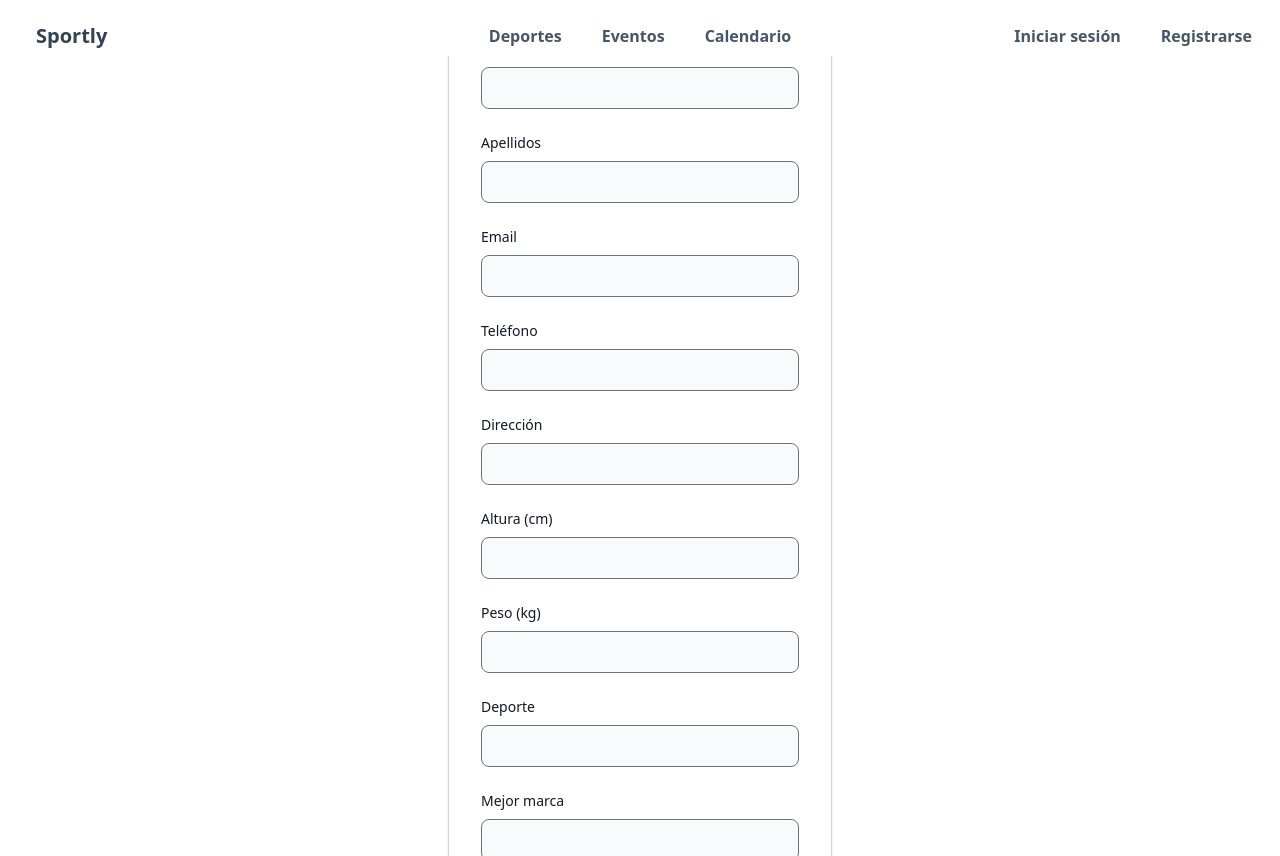
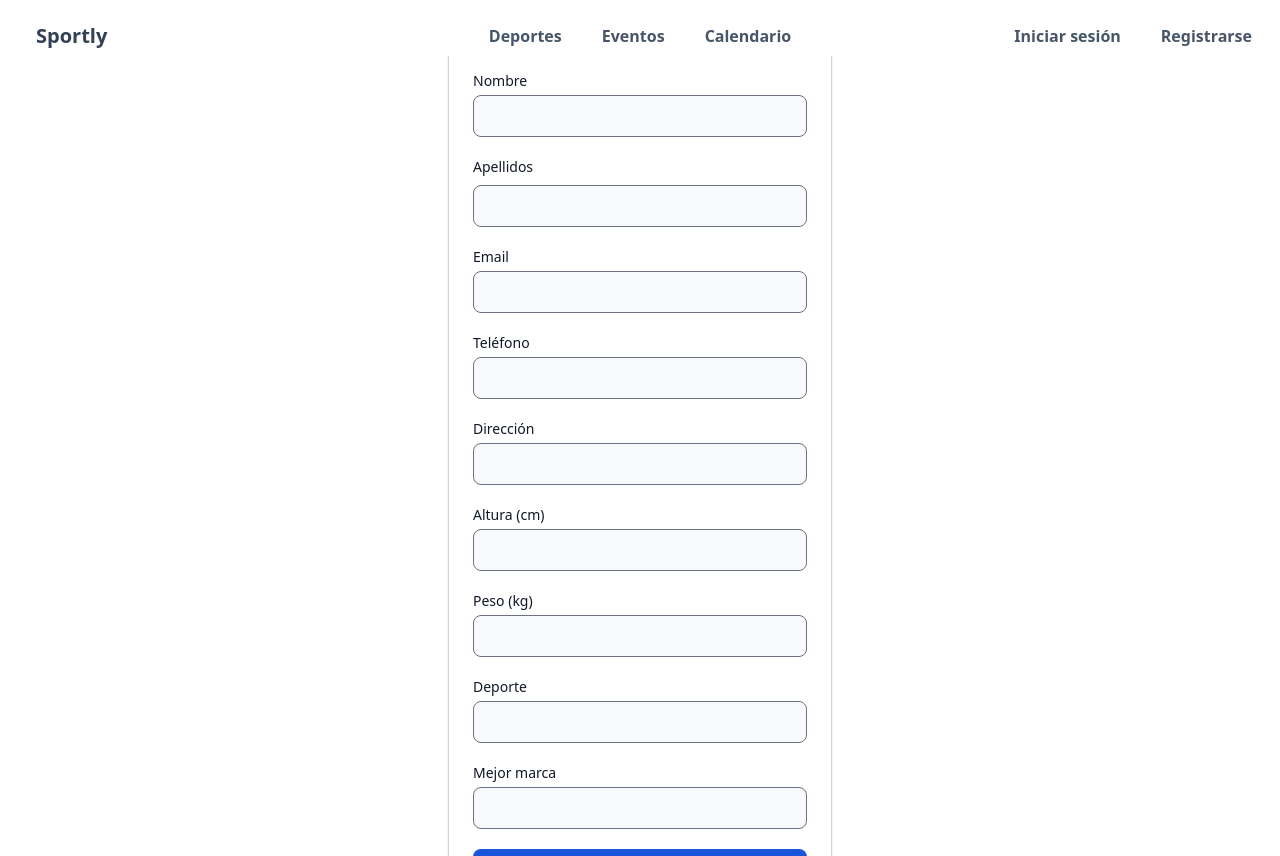
Before and after one commit to jorgebueno7/trabajo-fin-grado, a React (Vite) app in the folder client/: page /update-profile in a window 1280 px wide. Built offline with nearby package versions, Linux system fonts and the light colour scheme; no server answers.

Commit message:
Eliminar perfil del usuario logueado añadido

```diff
--- a/client/src/api/users.ts
+++ b/client/src/api/users.ts
@@ -29,6 +29,11 @@ export const updateProfile = async (user: any) => {
   return response.data;
 }
 
+export const deleteProfile = async () => {
+  const response = await axios.delete(API_URL + '/delete-profile', { withCredentials: true });
+  return response.data;
+}
+
 export const checkAdminExists = async () => {
   try {
       await axios.get(`${API_URL}/user-admin-exists`);
--- a/client/src/components/layout/PerfilForm.tsx
+++ b/client/src/components/layout/PerfilForm.tsx
@@ -140,7 +140,7 @@ import { updateProfile } from '../../api/users';
 // import axios from 'axios';
 
 const PerfilForm = () => {
-    const { user, setUser } = useContext(UserContext);
+    const { user, setUser, setProfileComplete } = useContext(UserContext);
     const [nombre, setNombre] = useState(user?.nombre || '');
     const [apellidos, setApellidos] = useState(user?.apellidos || '');
     const [email, setEmail] = useState(user?.email || '');
@@ -242,7 +242,8 @@ const PerfilForm = () => {
 
             // Actualizar el contexto de usuario y estado de perfil completo si es necesario
             if (response && response.user) {
-                setUser(response.user);
+                setUser(response.user); // Actualizar solo con los datos del usuario
+                setProfileComplete(true);
                 navigate('/perfil');
             } else {
                 console.error('Respuesta inesperada al actualizar el perfil:', response);
@@ -256,13 +257,13 @@ const PerfilForm = () => {
 
     return (
         <div className="flex items-center justify-center min-h-screen overflow-y-auto">
-            <div className="w-full max-w-sm bg-white border border-gray-300 rounded-lg shadow sm:p-6 md:p-8 dark:bg-gray-800 dark:border-gray-700">
-                <form className="space-y-6 max-w-sm mx-auto" onSubmit={handleSubmit}>
+            <div className="w-full max-w-sm bg-white border border-gray-300 rounded-lg shadow md:p-6 dark:bg-gray-800 dark:border-gray-700">
+                <form className="space-y-5 max-w-sm mx-auto" onSubmit={handleSubmit}>
                     <h5 className="text-xl font-medium text-gray-900 dark:text-white text-center">
                         Actualizar Perfil
                     </h5>
                     <div className="relative max-w-sm">
-                        <label htmlFor="nombre" className="block mb-2 text-sm font-medium text-gray-900 dark:text-white">
+                        <label htmlFor="nombre" className="block mb-1 text-sm font-medium text-gray-900 dark:text-white">
                             Nombre
                         </label>
                         <input
@@ -284,7 +285,7 @@ const PerfilForm = () => {
                         />
                     </div>
                     <div className="mb-5">
-                        <label htmlFor="email" className="block mb-2 text-sm font-medium text-gray-900 dark:text-white">
+                        <label htmlFor="email" className="block mb-1 text-sm font-medium text-gray-900 dark:text-white">
                             Email
                         </label>
                         <input
@@ -295,7 +296,7 @@ const PerfilForm = () => {
                         />
                     </div>
                     <div className="mb-5">
-                        <label htmlFor="telefono" className="block mb-2 text-sm font-medium text-gray-900 dark:text-white">
+                        <label htmlFor="telefono" className="block mb-1 text-sm font-medium text-gray-900 dark:text-white">
                             Teléfono
                         </label>
                         <input
@@ -306,7 +307,7 @@ const PerfilForm = () => {
                         />
                     </div>
                     <div className="mb-5">
-                        <label htmlFor="direccion" className="block mb-2 text-sm font-medium text-gray-900 dark:text-white">
+                        <label htmlFor="direccion" className="block mb-1 text-sm font-medium text-gray-900 dark:text-white">
                             Dirección
                         </label>
                         <input
@@ -317,7 +318,7 @@ const PerfilForm = () => {
                         />
                     </div>
                     <div className="mb-5">
-                        <label htmlFor="altura" className="block mb-2 text-sm font-medium text-gray-900 dark:text-white">
+                        <label htmlFor="altura" className="block mb-1 text-sm font-medium text-gray-900 dark:text-white">
                             Altura (cm)
                         </label>
                         <input
@@ -328,7 +329,7 @@ const PerfilForm = () => {
                         />
                     </div>
                     <div className="mb-5">
-                        <label htmlFor="peso" className="block mb-2 text-sm font-medium text-gray-900 dark:text-white">
+                        <label htmlFor="peso" className="block mb-1 text-sm font-medium text-gray-900 dark:text-white">
                             Peso (kg)
                         </label>
                         <input
@@ -339,7 +340,7 @@ const PerfilForm = () => {
                         />
                     </div>
                     <div className="mb-5">
-                        <label htmlFor="deporte" className="block mb-2 text-sm font-medium text-gray-900 dark:text-white">
+                        <label htmlFor="deporte" className="block mb-1 text-sm font-medium text-gray-900 dark:text-white">
                             Deporte
                         </label>
                         <input
@@ -350,7 +351,7 @@ const PerfilForm = () => {
                         />
                     </div>
                     <div className="mb-5">
-                        <label htmlFor="mejor_marca" className="block mb-2 text-sm font-medium text-gray-900 dark:text-white">
+                        <label htmlFor="mejor_marca" className="block mb-1 text-sm font-medium text-gray-900 dark:text-white">
                             Mejor marca
                         </label>
                         <input
@@ -360,7 +361,7 @@ const PerfilForm = () => {
                             className="bg-gray-50 border text-sm rounded-lg focus:ring-blue-600 block w-full p-2.5 dark:bg-gray-600"
                         />
                     </div>
-                    <button type="submit" className="text-white bg-blue-700 hover:bg-blue-800 font-medium rounded-lg text-sm px-5 py-2.5 dark:bg-blue-600">
+                    <button type="submit" className="w-full text-white bg-blue-700 hover:bg-blue-800 font-medium rounded-lg text-sm px-5 py-2.5 dark:bg-blue-600">
                         Guardar cambios
                     </button>
                 </form>
--- a/client/src/pages/ProfilePage.tsx
+++ b/client/src/pages/ProfilePage.tsx
@@ -4,14 +4,29 @@ import UserContext from '../context/UsersContext';
 import dayjs from 'dayjs';
 import utc from 'dayjs/plugin/utc';
 dayjs.extend(utc);
+import { deleteProfile } from '../api/users';
 
 const ProfilePage = () => {
-    const { user } = useContext(UserContext);
+    const { user, setUser } = useContext(UserContext);
     const navigate = useNavigate();
 
     const navigateToUpdateProfile = () => {
         navigate('/update-profile');
     }
+
+    const handleDeleteProfile = async () => {
+        const confirmed = window.confirm("¿Estás seguro de que quieres eliminar tu cuenta? Esta acción no se puede deshacer.");
+        if (!confirmed) return;
+
+        try {
+            await deleteProfile();
+            setUser(null); // Limpiar el contexto de usuario
+            navigate('/login'); // Redirigir al usuario a la página de login o inicio
+        } catch (error) {
+            console.error('Error eliminando perfil:', error);
+            alert('Hubo un error al eliminar el perfil. Inténtalo de nuevo más tarde.');
+        }
+    };
 
     return (
         <div className="flex items-center justify-center min-h-screen overflow-y-auto">
@@ -31,9 +46,16 @@ const ProfilePage = () => {
                     <button
                         onClick={navigateToUpdateProfile}
                         type="submit"
-                            className="w-full mt-3 text-white bg-green-600 hover:bg-green-700 focus:ring-4 focus:outline-none focus:ring-green-300 font-medium rounded-lg text-sm px-5 py-2.5 text-center dark:bg-green-600 dark:hover:bg-green-700 dark:focus:ring-green-800"
+                        className="w-full mt-3 text-white bg-green-700 hover:bg-green-700 focus:ring-4 focus:outline-none focus:ring-green-300 font-medium rounded-lg text-sm px-5 py-2.5 text-center dark:bg-green-600 dark:hover:bg-green-700 dark:focus:ring-green-800"
                     >
                         Actualizar perfil
+                    </button>
+                    <button
+                        onClick={handleDeleteProfile}
+                        type="submit"
+                        className="w-full mt-3 text-white bg-red-600 hover:bg-red-700 focus:ring-4 focus:outline-none focus:ring-red-300 font-medium rounded-lg text-sm px-5 py-2.5 text-center dark:bg-red-600 dark:hover:bg-red-700 dark:focus:ring-red-800"
+                    >
+                        Eliminar perfil
                     </button>
                 </div>
             </div>
```
Also changed, not shown: 2 other files (tests, documents, lock files or other folders). Lines whose indentation alone changed are shown as unchanged.
